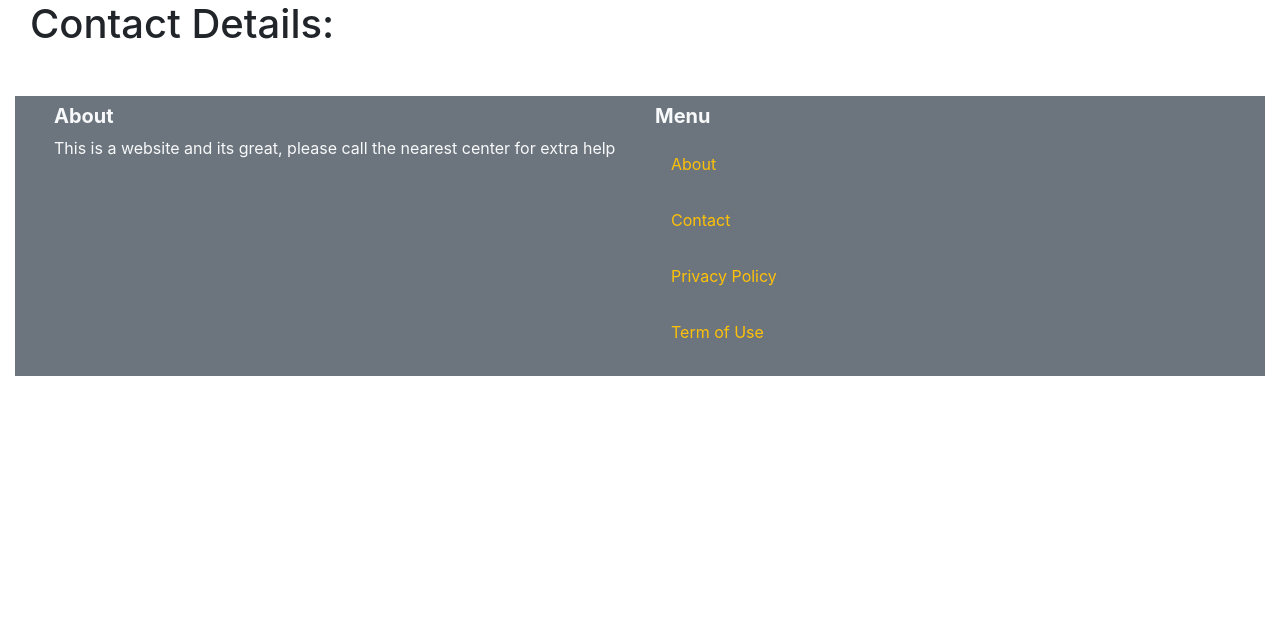
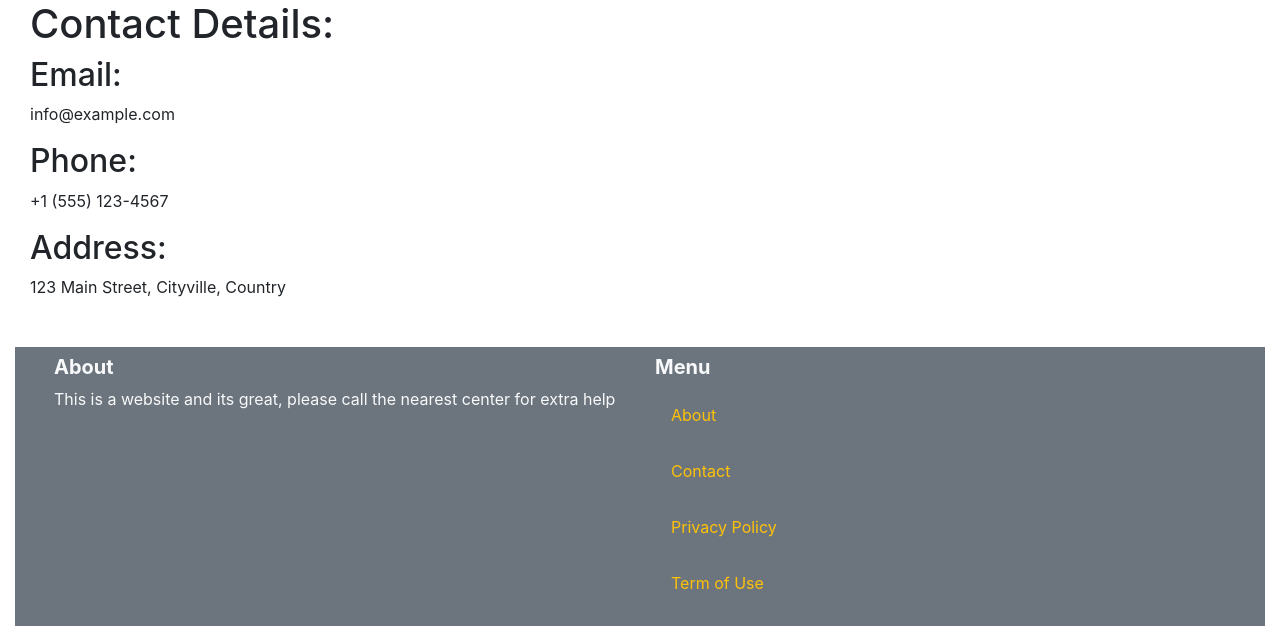
Before and after one commit to GustavFluur/merch_discount, a Django app: page /contact/ in a window 1280 px wide. Shown: the part 78-704 px from the top of the page. Run offline with Django 3.2, Linux system fonts and the light colour scheme; some libraries are stand-ins or nearby versions.

Commit message:
added content into contact page

```diff
--- a/core/templates/core/contact.html
+++ b/core/templates/core/contact.html
@@ -5,5 +5,19 @@
 {% block content %}
 <div class="container-fluid">
     <h1>Contact Details:</h1>
+    <section>
+        <h2>Email:</h2>
+        <p>info@example.com</p>
+    </section>
+
+    <section>
+        <h2>Phone:</h2>
+        <p>+1 (555) 123-4567</p>
+    </section>
+
+    <section>
+        <h2>Address:</h2>
+        <p>123 Main Street, Cityville, Country</p>
+    </section>
 </div>
 {% endblock %}
```
